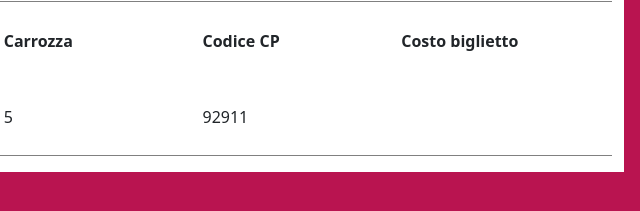
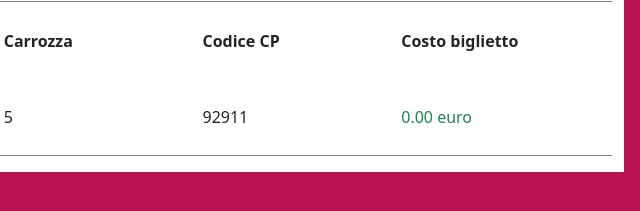
Before and after one commit to nicolacaddeo/js-biglietto-treno-form, a plain HTML site: page index.html in a window 1280 px wide. Both pictures are taken after a click on the button "Genera". Shown: the part 575-786 px from the top of the page, 574-1214 px from the left. Drawn offline with nearby package versions, Linux system fonts and the light colour scheme.

Commit message:
add total price to HTML

```diff
--- a/index.html
+++ b/index.html
@@ -59,7 +59,7 @@
                                 <div class="col-3">Biglietto Standard</div>
                                 <div class="col-3">5</div>
                                 <div class="col-3">92911</div>
-                                <div class="col-3" id="price"></div>
+                                <div class="col-3" id="total-price"></div>
                             </div>
                         </div>
                     </div>
--- a/script.js
+++ b/script.js
@@ -23,9 +23,11 @@ formButton.addEventListener('click',
                 discount = (totalPrice / 100 * 40);
             }
             totalPrice = totalPrice - discount;
-            console.log(`Il tuo biglietto costa ${totalPrice.toFixed(2)} euro`);
+            pInput.style.color = '#198754';
+            pInput.innerHTML = `${totalPrice.toFixed(2)} euro`;
         } else {
-            console.log('Puoi inserire solo numeri');
+            pInput.style.color = '#dc3545';
+            pInput.innerHTML = 'Assicurati di aver inserito i dati correttamente';
         }
     }
 );
```
